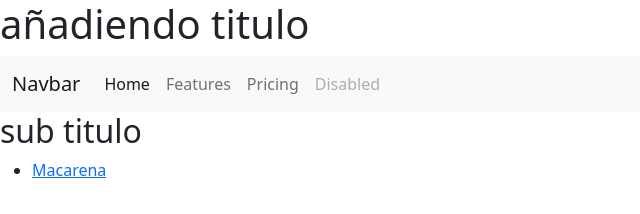
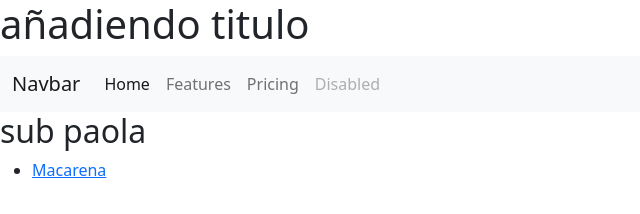
Before and after one commit to paolamojomboy/prueba, a plain HTML site: page index.html in a window 1280 px wide. Shown: the full height of the page, 0-640 px from the left. Drawn offline with nearby package versions, Linux system fonts and the light colour scheme.

Commit message:
añadiendo sub titulo

```diff
--- a/index.html
+++ b/index.html
@@ -35,7 +35,8 @@
           </div>
         </div>
       </nav>
-      <h2>sub titulo</h2>
+
+      <h2>sub paola</h2>
       <footer>
 
         <ul>
```
